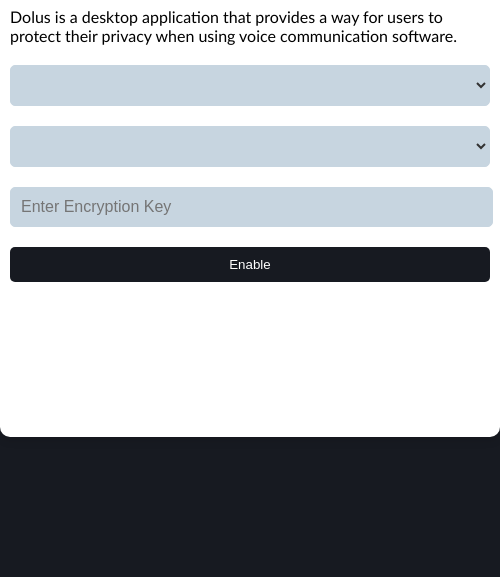
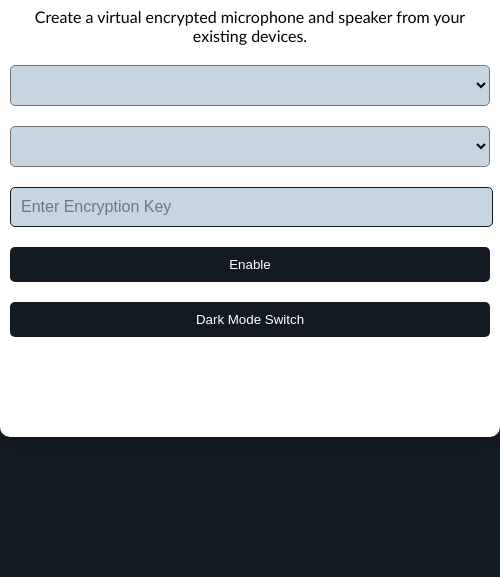
Before and after one commit to Slashy-Slasher/Dolus, an Electron app: page src/index.html in a window 500 px wide. Shown: the part 223-800 px from the top of the page. Drawn offline with Linux system fonts and the light colour scheme.

Commit message:
Lightmode Switch proto

```diff
--- a/src/index.html
+++ b/src/index.html
@@ -10,12 +10,12 @@
   <body>
     <div class="container">
       <div id="header">
-        <h1>Dolus</h1>
-        <p>
-          Dolus is a desktop application that provides a way for users to
-          protect their privacy when using voice communication software.
+        <h1> <img src = ""> Dolus</h1>
+        <p style = "text-align: center;">
+          Create a virtual encrypted microphone and speaker from your existing devices.
         </p>
       </div>
+
 
       <!-- Dropdown for selecting input -->
       <select id="inputDropdown">
@@ -35,6 +35,7 @@
       />
       <!-- Enable button here -->
       <button class="btn" id="enableButton">Enable</button>
+      <button class="btn" id="LightMode" onclick="toggletheme()"> Dark Mode Switch</button>
     </div>
   </body>
 </html>
--- a/src/render.js
+++ b/src/render.js
@@ -1,6 +1,30 @@
 const inputDropdown = document.getElementById("inputDropdown");
 const outputDropdown = document.getElementById("outputDropdown");
 const enableBtn = document.getElementById("enableButton");
+
+const toggletheme = () => {
+  const root = document.documentElement;
+  const currentTheme = root.classList.contains('dark-theme') ? 'dark' : 'light';
+  const newTheme = currentTheme === 'dark' ? 'light' : 'dark';
+
+  if (newTheme === 'dark') {
+    root.style.setProperty('--backGround', '#141a21');
+    root.style.setProperty('--container', '#fff');
+    root.style.setProperty('--text', '#000');
+    root.style.setProperty('--containerOffset', '#c7d5e0');
+    root.classList.remove('light-theme')
+    root.classList.add('dark-theme')
+  }
+
+  else {
+    root.style.setProperty('--backGround', '#fff');
+    root.style.setProperty('--container', '#141a21');
+    root.style.setProperty('--text', '#fff');
+    root.style.setProperty('--containerOffset', '#171a21');
+    root.classList.remove('dark-theme')
+    root.classList.add('light-theme')
+  }
+};
 
 async function getAudioSources() {
   try {
--- a/src/styles.css
+++ b/src/styles.css
@@ -1,6 +1,27 @@
+/* create a css variable for the background color
+
+-----Dark Mode Pallete-----
+background Dark: #141a21
+container Dark: #fff
+text/button Dark: #000
+button hover Dark: #0056b3
+
+-----Light Mode Pallete-----
+background Light: #fff
+container Light: #141a21
+text/button Light: #fff
+button hover Light: #171a21
+*/
+:root {
+  --backGround: #141a21;
+  --container: #fff;
+  --text: #000;
+  --containerOffset: #c7d5e0;
+}
+
 body {
   font-family: Arial, sans-serif;
-  background-color: #171a21 ;
+  background-color: var(--backGround) ;
   margin: 0;
   padding: 0;
   display: flex;
@@ -12,7 +33,7 @@
 .container {
   width: 500px;
   height: 500px;
-  background-color: #fff;
+  background-color: var(--container);
   border-radius: 10px;
   box-shadow: 0 4px 8px rgba(0, 0, 0, 0.1);
   padding: 10px;
@@ -21,12 +42,12 @@
 
 h1 {
   text-align: center;
-  color: #000000;
+  color: var(--text);
 }
 
 p {
   font-family:'Gill Sans', 'Gill Sans MT', Calibri, 'Trebuchet MS', sans-serif;
-  color: #000000;
+  color: var(--text);
 }
 
 select {
@@ -34,10 +55,10 @@
   width: 100%;
   padding: 10px;
   margin-top: 20px;
-  border: 1px solid #c7d5e0;
+  border: 1px solid --backGround;
   border-radius: 5px;
-  background-color: #c7d5e0;
-  color: #333;
+  background-color: var(--containerOffset);
+  color: var(--text);
   font-size: 16px;
   cursor: pointer;
   outline: none;
@@ -48,10 +69,10 @@
   width: 96%;
   padding: 10px;
   margin-top: 20px;
-  border: 1px solid #c7d5e0;
+  border: 1px solid var(--backGround);
   border-radius: 5px;
-  background-color: #c7d5e0;
-  color: #333;
+  background-color: var(--containerOffset);
+  color: var(--text);
   font-size: 16px;
   outline: none;
 }
@@ -62,8 +83,8 @@
   padding: 10px 20px;
   margin-top: 20px;
   text-align: center;
-  background-color: #171a21;
-  color: #fff;
+  background-color: var(--backGround);
+  color: var(--container);
   border: none;
   border-radius: 5px;
   cursor: pointer;
```
Also changed, not shown: src/main.js (+10 -0 lines), 1 other file.
